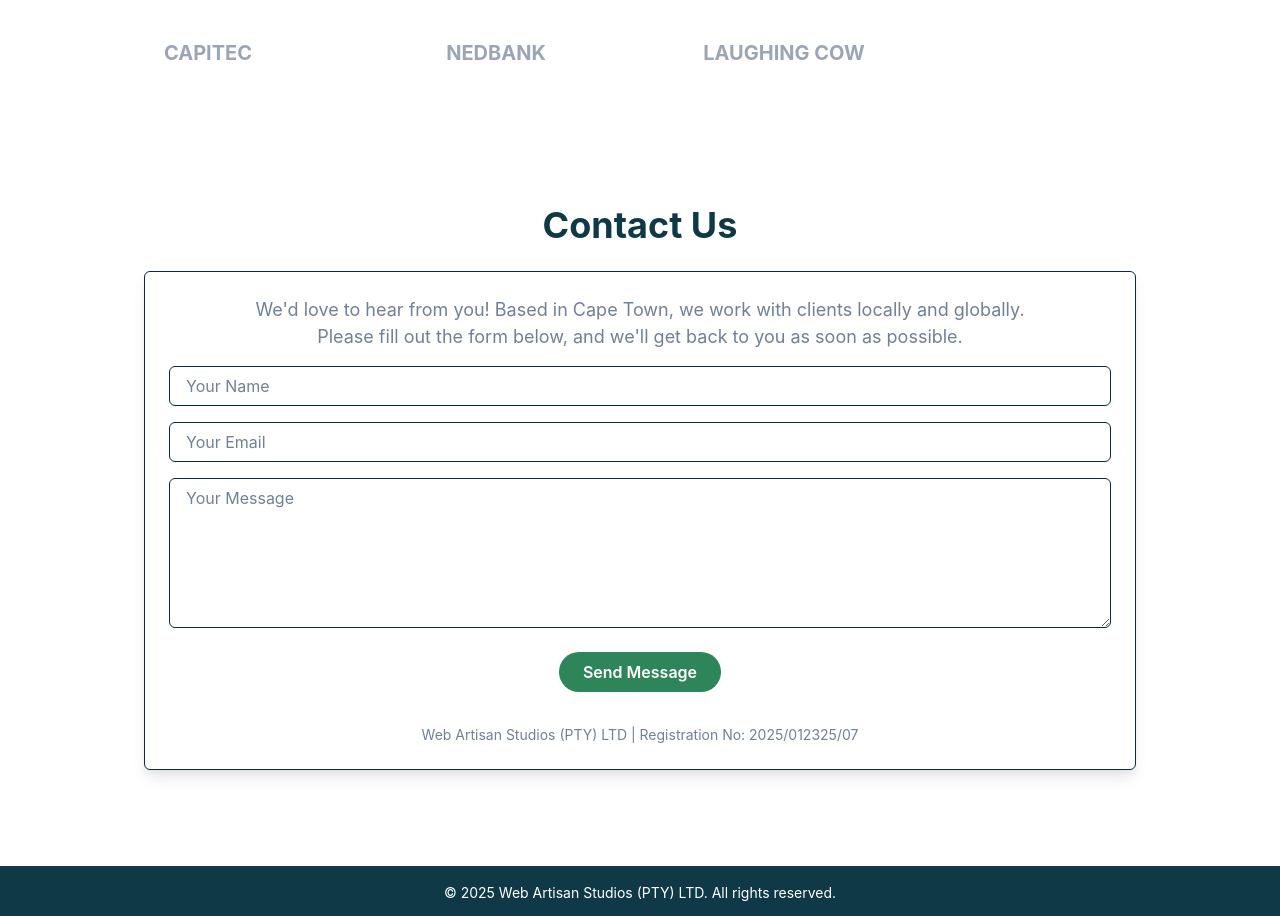
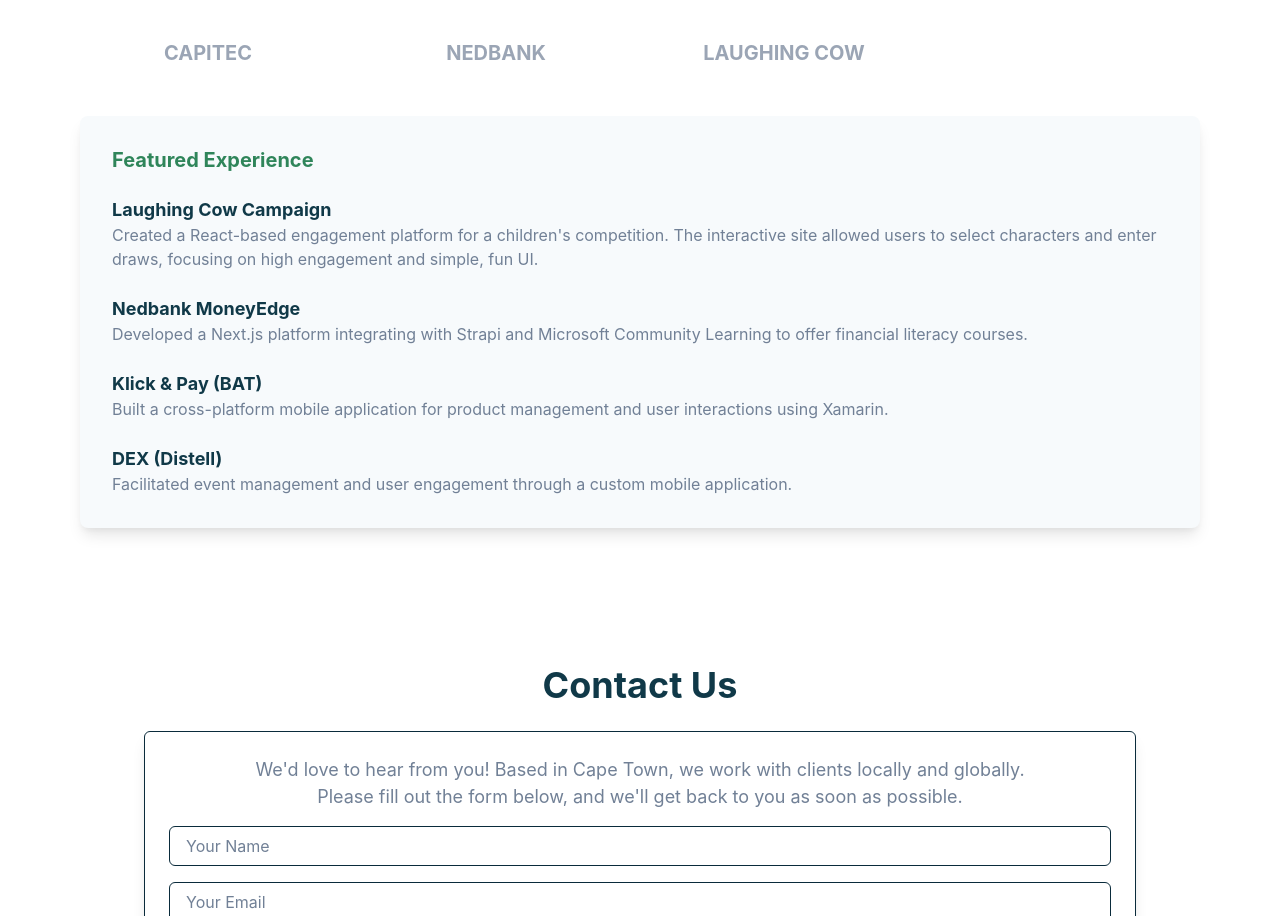
Before and after one commit to wernerbrynard/web-artisan, a Next.js app: page /about in a window 1280 px wide. Shown: the part 1104-2020 px from the top of the page. Built offline with nearby package versions, Linux system fonts and the light colour scheme.

Commit message:
Restore and refine Featured Projects section

```diff
--- a/src/app/about/page.js
+++ b/src/app/about/page.js
@@ -70,6 +70,41 @@
             </SimpleGrid>
         </Box>
 
+        {/* Featured Projects Section */}
+        <Box bg={useColorModeValue('gray.50', 'gray.700')} p={8} rounded={'lg'} shadow={'lg'}>
+          <Heading size="md" color={'var(--accent-color)'} mb={6}>Featured Experience</Heading>
+
+          <Stack spacing={6}>
+            <Box>
+                <Text fontWeight="bold" fontSize="lg" color={'var(--main-color)'}>Laughing Cow Campaign</Text>
+                <Text color={'var(--text-light-color)'} fontSize={'md'}>
+                  Created a React-based engagement platform for a children&apos;s competition. The interactive site allowed users to select characters and enter draws, focusing on high engagement and simple, fun UI.
+                </Text>
+            </Box>
+
+            <Box>
+                <Text fontWeight="bold" fontSize="lg" color={'var(--main-color)'}>Nedbank MoneyEdge</Text>
+                <Text color={'var(--text-light-color)'} fontSize={'md'}>
+                  Developed a Next.js platform integrating with Strapi and Microsoft Community Learning to offer financial literacy courses.
+                </Text>
+            </Box>
+
+            <Box>
+                <Text fontWeight="bold" fontSize="lg" color={'var(--main-color)'}>Klick & Pay (BAT)</Text>
+                 <Text color={'var(--text-light-color)'} fontSize={'md'}>
+                  Built a cross-platform mobile application for product management and user interactions using Xamarin.
+                </Text>
+            </Box>
+
+             <Box>
+                <Text fontWeight="bold" fontSize="lg" color={'var(--main-color)'}>DEX (Distell)</Text>
+                <Text color={'var(--text-light-color)'} fontSize={'md'}>
+                   Facilitated event management and user engagement through a custom mobile application.
+                </Text>
+            </Box>
+          </Stack>
+        </Box>
+
         <Box mt={10}>
           <ContactForm />
         </Box>
```
